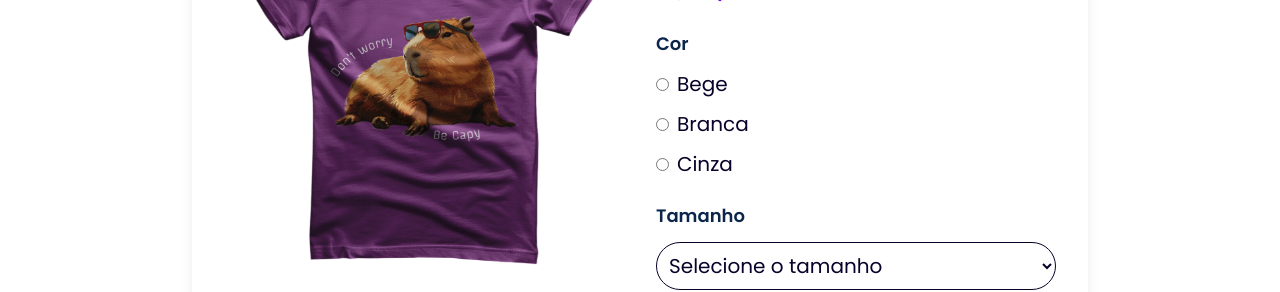
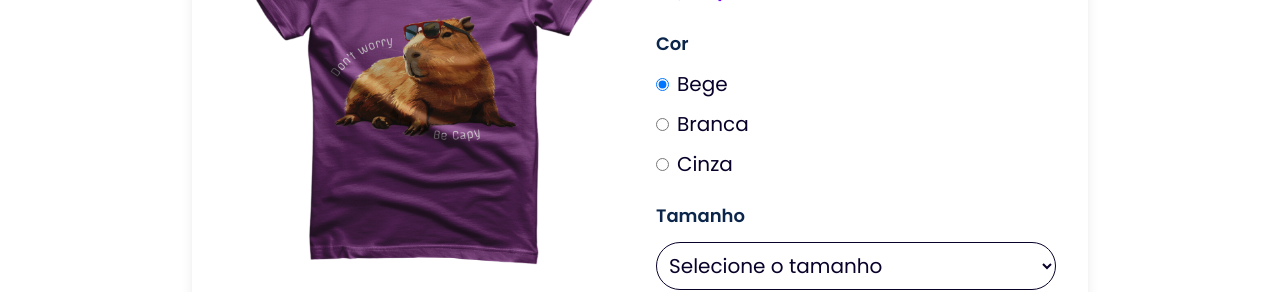
Before and after one commit to cicatrizdev/react-use-dev, a React (Vite) app: page /product/1 in a window 1280 px wide. Shown: the part 410-702 px from the top of the page. Built offline with nearby package versions, Linux system fonts and the light colour scheme; data requests are answered from the project's data file.

Commit message:
commit aula 2.2

```diff
--- a/src/components/RadioButton/RadioButton.tsx
+++ b/src/components/RadioButton/RadioButton.tsx
@@ -2,12 +2,26 @@ interface RadioButtonProps {
 	label: string;
 	value: string;
 	onChange: (value: string) => void;
+	checked: boolean;
+	name?: string;
 }
 
-const RadioButton = ({ label, value, onChange }: RadioButtonProps) => {
+const RadioButton = ({
+	label,
+	value,
+	onChange,
+	checked,
+	name = 'radio-button',
+}: RadioButtonProps) => {
 	return (
 		<div className='flex items-center gap-2 w-full'>
-			<input type='radio' value={value} onChange={() => onChange(value)} />
+			<input
+				type='radio'
+				value={value}
+				onChange={() => onChange(value)}
+				checked={checked}
+				name={name}
+			/>
 			<label className='text-xl text-[#090129]'>{label}</label>
 		</div>
 	);
--- /dev/null
+++ b/src/components/RadioButton/RadioGroup.tsx
@@ -0,0 +1,27 @@
+import RadioButton from './RadioButton';
+
+interface RadioGroupProps {
+	options: string[];
+	value: string;
+	onChange: (value: string) => void;
+	name?: string;
+}
+
+const RadioGroup = ({ options, value, onChange, name = 'radio-group' }: RadioGroupProps) => {
+	return (
+		<div className='flex flex-wrap gap-3'>
+			{options.map((option) => (
+				<RadioButton
+					key={option}
+					label={option.charAt(0).toUpperCase() + option.slice(1)}
+					name={name}
+					value={option}
+					checked={value === option}
+					onChange={onChange}
+				/>
+			))}
+		</div>
+	);
+};
+
+export default RadioGroup;
--- a/src/components/withForm/index.tsx
+++ b/src/components/withForm/index.tsx
@@ -14,6 +14,10 @@ export interface WithFormConfig {
 	initialValue?: unknown;
 	required?: boolean;
 	disabled?: boolean;
+	onChange?: (value: unknown) => void;
+	onBlur?: () => void;
+	onFocus?: () => void;
+	controlledValue?: unknown;
 }
 
 export type WrappedComponentProps<P> = P & WithFormProps;
@@ -34,37 +38,45 @@ const withForm: WithFormHOC = <P extends object>(
 			initialValue,
 			required = false,
 			disabled = false,
+			onChange: onChangeCallback,
+			onBlur: onBlurCallback,
+			onFocus: onFocusCallback,
+			controlledValue,
 			...componentProps
 		} = { ...config, ...props };
 
-		const [value, setValue] = useState(initialValue);
+		const [internalValue, setInternalValue] = useState(initialValue);
 		const [touched, setTouched] = useState(false);
+
+		const value = controlledValue !== undefined ? controlledValue : internalValue;
 
 		const handleChange = useCallback(
 			(newValue: unknown) => {
-				setValue(newValue);
+				if (controlledValue !== undefined) {
+					setInternalValue(newValue);
+				}
 				setTouched(true);
 
-				if ('onChange' in props && typeof props.onChange === 'function') {
-					props.onChange(newValue);
+				if (onChangeCallback) {
+					onChangeCallback(newValue);
 				}
 			},
-			[props]
+			[controlledValue, onChangeCallback]
 		);
 
 		const handleBlur = useCallback(() => {
 			setTouched(true);
 
-			if ('onBlur' in props && typeof props.onBlur === 'function') {
-				props.onBlur();
+			if (onBlurCallback) {
+				onBlurCallback();
 			}
-		}, [props]);
+		}, [onBlurCallback]);
 
 		const handleFocus = useCallback(() => {
-			if ('onFocus' in props && typeof props.onFocus === 'function') {
-				props.onFocus();
+			if (onFocusCallback) {
+				onFocusCallback();
 			}
-		}, [props]);
+		}, [onFocusCallback]);
 
 		const enhancedProps: WrappedComponentProps<P> = {
 			...(componentProps as P),
--- a/src/screens/Product/index.tsx
+++ b/src/screens/Product/index.tsx
@@ -3,12 +3,12 @@ import Button from '../../components/Button/Button';
 import { useCart, useProducts } from '../../context';
 import { formatPrice } from '../../utils';
 import { useNavigate, useParams } from 'react-router';
-import RadioButton from '../../components/RadioButton/RadioButton';
+import RadioGroup from '../../components/RadioButton/RadioGroup';
 import Selector from '../../components/Selector/Selector';
 import type { Product } from '../../types';
 import withForm from '../../components/withForm';
 
-const EnhancedRadioButton = withForm(RadioButton);
+const EnhancedRadioGroup = withForm(RadioGroup);
 
 export default function Product() {
 	const navigate = useNavigate();
@@ -96,16 +96,12 @@ export default function Product() {
 						{product.colors && product.colors.length > 1 && (
 							<div className='space-y-3'>
 								<h3 className='text-lg font-semibold text-[#0B254B]'>Cor</h3>
-								<div className='flex flex-wrap gap-3'>
-									{product.colors.map((color) => (
-										<EnhancedRadioButton
-											key={color}
-											label={color.charAt(0).toUpperCase() + color.slice(1)}
-											initialValue={color}
-											onChange={() => setSelectedColor(color)}
-										/>
-									))}
-								</div>
+								<EnhancedRadioGroup
+									options={product.colors}
+									initialValue={selectedColor}
+									onChange={(value) => setSelectedColor(value as string)}
+									controlledValue={selectedColor}
+								/>
 							</div>
 						)}
 
```
